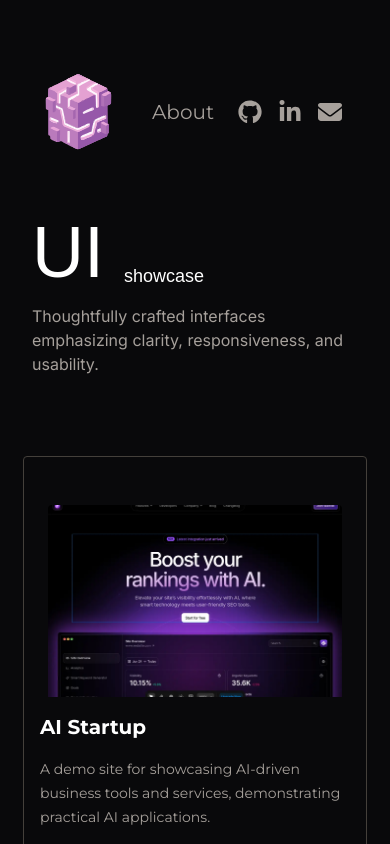
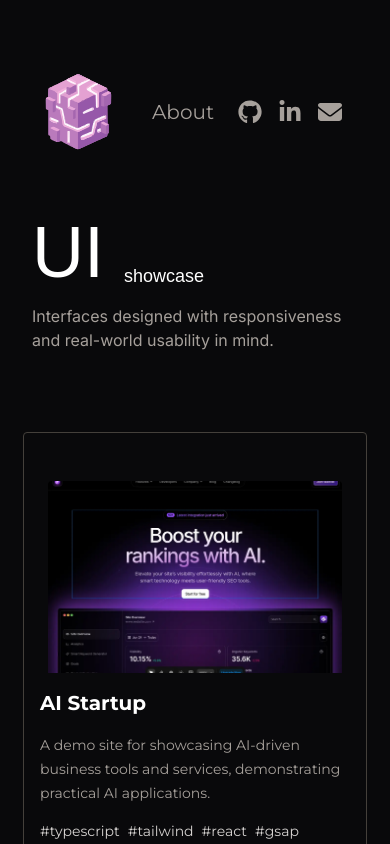
Before and after one commit to njokinjeri/ui-showcase, a React (Vite) app: page / in a window 390 px wide. Shown: the top 844 px of the page. Built offline with nearby package versions, Linux system fonts and the light colour scheme; a web font is replaced by a local one.

Commit message:
update tagline to emphasize responsiveness and usability

```diff
--- a/src/pages/Home.jsx
+++ b/src/pages/Home.jsx
@@ -13,7 +13,7 @@ const Home = () => {
       <div className="px-8 flex flex-col gap-4">
         <h1 className="font-climate text-7xl">UI <sub className="text-lg">showcase</sub></h1>
         <p className="font-inter text-stone-400">
-          Thoughtfully crafted interfaces emphasizing clarity, responsiveness, and usability.
+          Interfaces designed with responsiveness and real-world usability in mind.
         </p>
         </div>
       <section className="flex-1 flex justify-center py-16">
```
